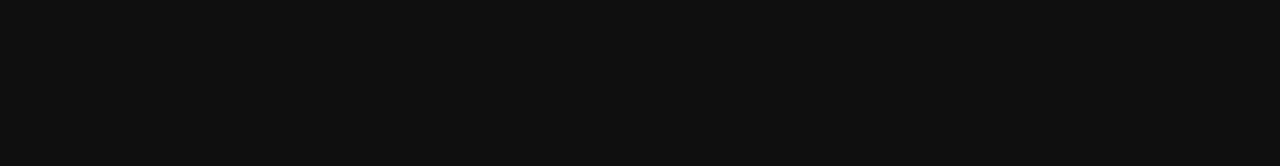
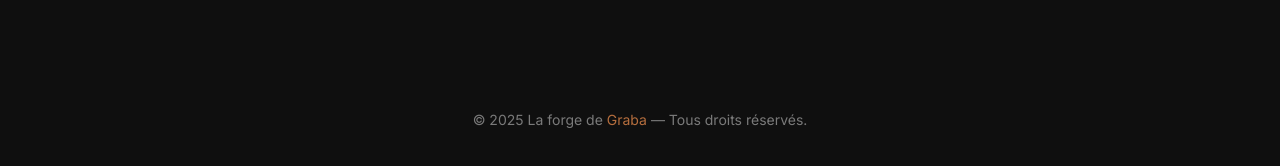
Before and after one commit to Martin-Noel/forgedegraba, a Next.js app: page / in a window 1280 px wide. Shown: the part 2095-2261 px from the top of the page. Before the commit the page ends 2085 px from the top, so only its background shows below. Built offline with nearby package versions, Linux system fonts and the light colour scheme.

Commit message:
fix: missing foother + todo for image

```diff
--- a/src/app/layout.tsx
+++ b/src/app/layout.tsx
@@ -20,6 +20,10 @@
       <body className={`${inter.className} bg-neutral-950 text-white`}>
         <Header />
         <main>{children}</main>
+        <footer className="mt-20 py-10 text-center text-sm text-steel">
+          © {new Date().getFullYear()} La forge de{" "}
+          <span className="text-copper">Graba</span> — Tous droits réservés.
+        </footer>
       </body>
     </html>
   );
--- a/src/app/page.tsx
+++ b/src/app/page.tsx
@@ -23,6 +23,7 @@
             y: useTransform(scrollY, [0, 500], [0, -50]),
           }}
         >
+          {/* TODO: descendre la photo : cf ancienne version du projet */}
           <Image
             src="/background/bg-main.jpg"
             alt="Forgeron à l'œuvre"
```
